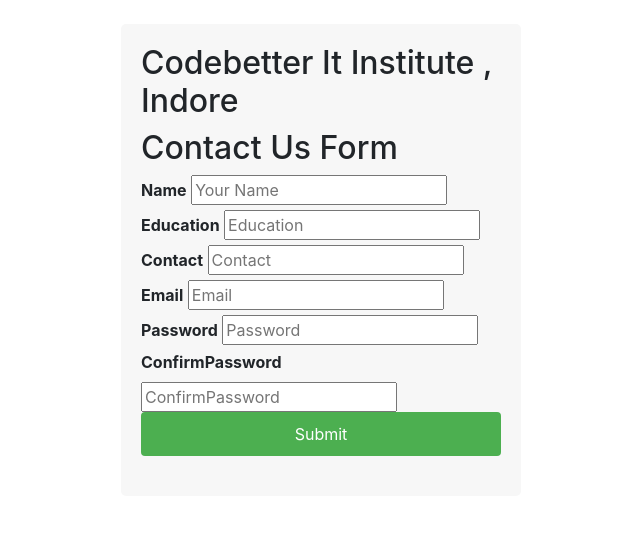
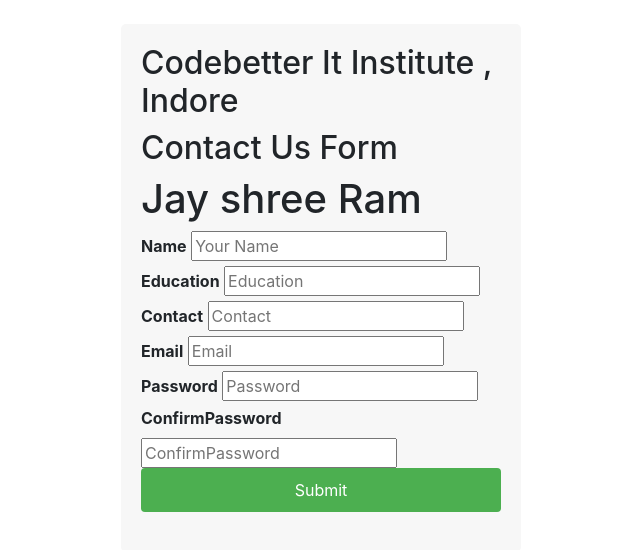
Before and after one commit to ashvinikhadsondni/html-practice-12pm, a plain HTML site: page three.html in a window 1280 px wide. Shown: the whole page, without its empty margins (319-959 px from the left). Drawn offline with nearby package versions, Linux system fonts and the light colour scheme.

Commit message:
add new file

```diff
--- a/three.html
+++ b/three.html
@@ -96,6 +96,7 @@
                         method="post">
                         <h2>Codebetter It Institute , Indore</h2>
                         <h2>Contact Us Form</h2>
+                        <h1>Jay shree Ram</h1>
                         <div className="row">
 
                             <div className="col-lg-6 ">
```
Also changed, not shown: htm.txt (added).
